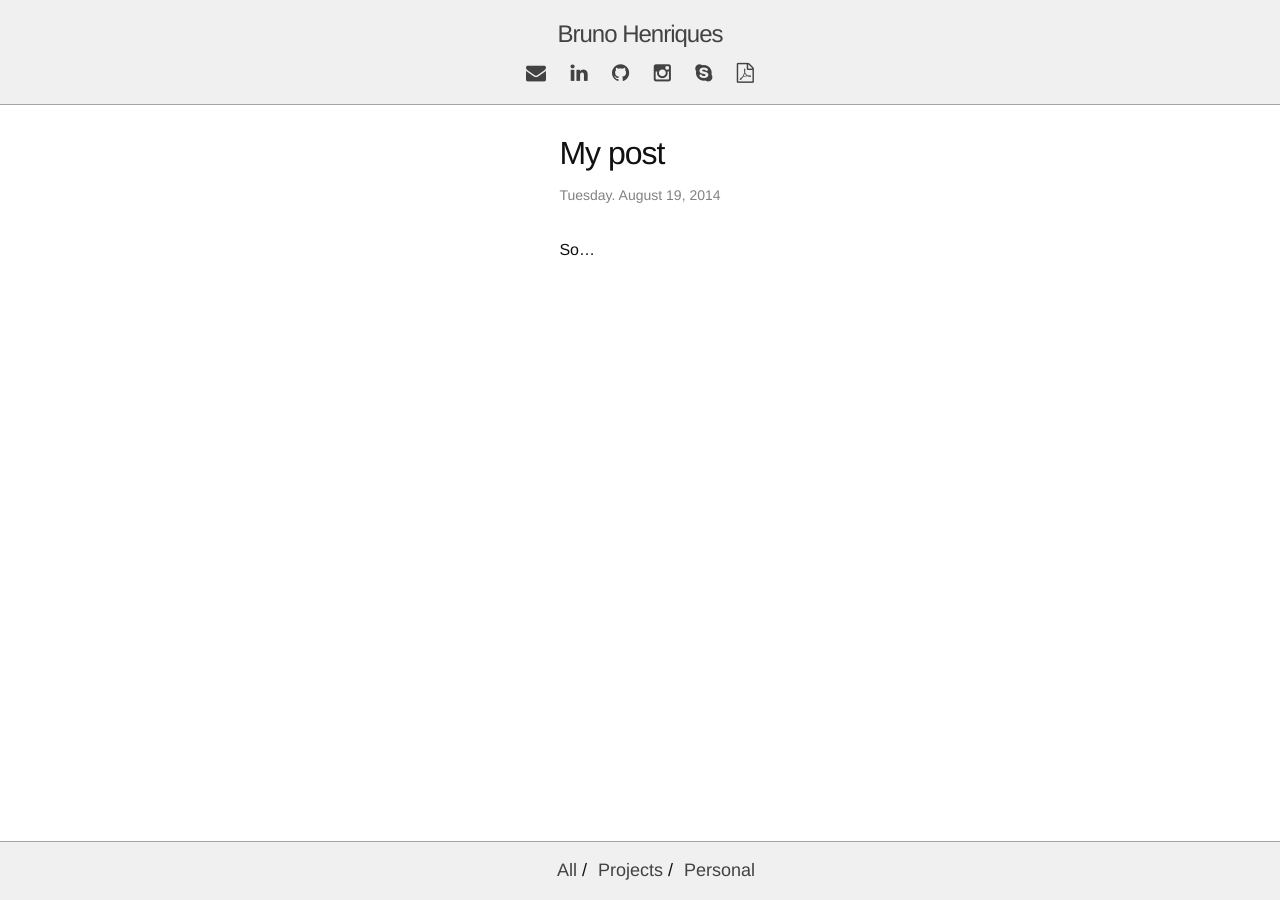
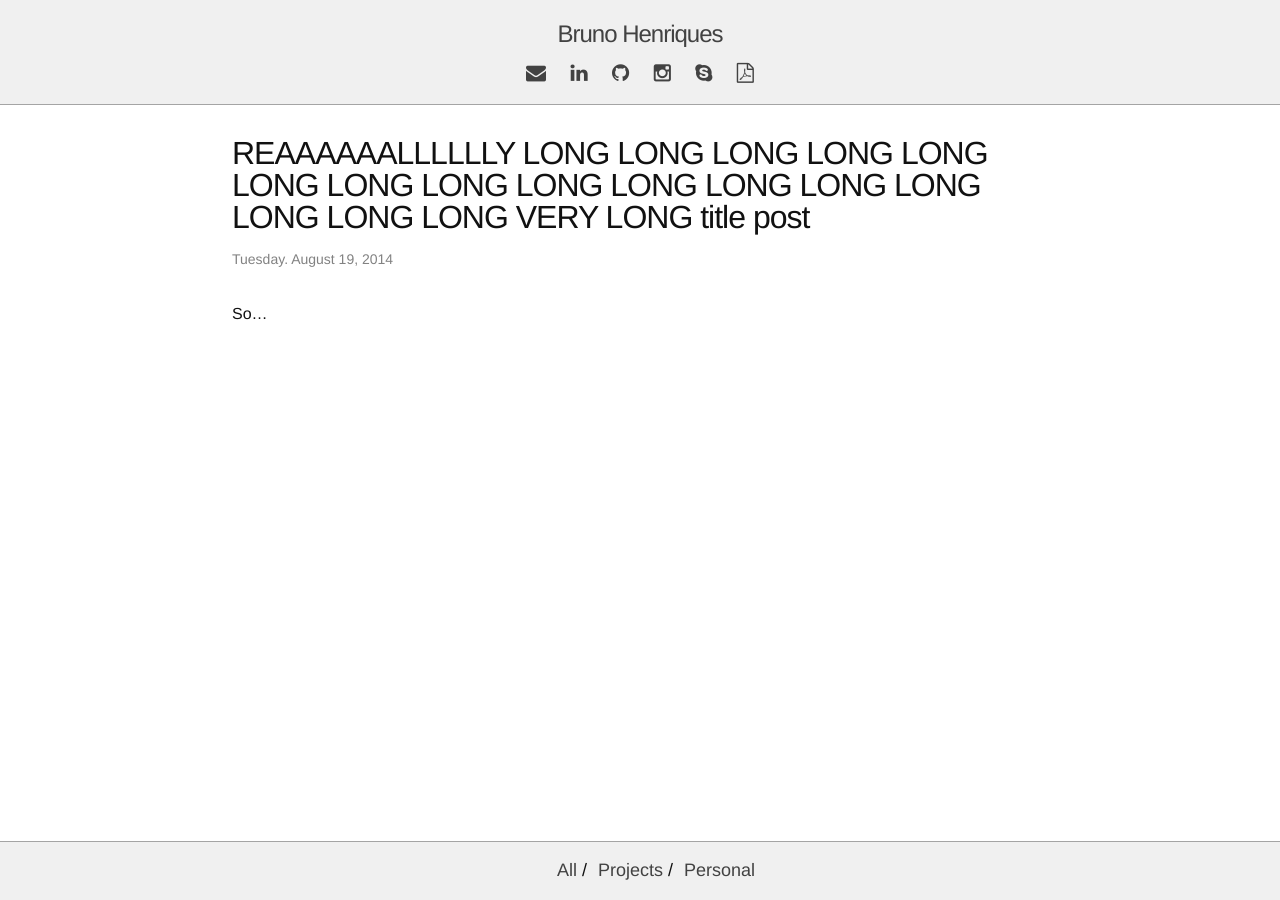
Before and after one commit to xanzheus/riques, a Jekyll site: the page built from _posts/Custom/2016-02-02-My post.markdown, in a window 1280 px wide. Built offline with Jekyll 4.4.1, drawn with Linux system fonts in a browser that asks for light colours.

Commit message:
Trying to stablish flexible width

```diff
--- a/_includes/main_design/page/post_list.html
+++ b/_includes/main_design/page/post_list.html
@@ -12,7 +12,6 @@
     {% assign source = site.posts %}
 {% endif %}
 
-<section>
 <h2 class="smallcap capitalize-first-letter"> {{ category_name }} </h2>
 <ul class="post-list">
     {% assign empty_category = true %}
@@ -28,4 +27,3 @@
         <li>There is nothing posted (yet!).</li>
     {% endif %}
 </ul>
-</section>
--- a/_layouts/post.html
+++ b/_layouts/post.html
@@ -14,7 +14,6 @@ layout: default
     </p>
 
     {% include main_design/post/post-tags.html %}
-
   </header>
 
   <div class="post-content" itemprop="articleBody">
--- a/_posts/Custom/2016-02-02-My post.markdown
+++ b/_posts/Custom/2016-02-02-My post.markdown
@@ -1,8 +1,8 @@
 ---
 layout: post
-title:  "My post"
+title:  "REAAAAAALLLLLLY LONG LONG LONG LONG LONG LONG LONG LONG LONG LONG LONG LONG LONG LONG LONG LONG VERY LONG title post"
 date:   2014-08-19 23:56:45
-categories: [personal]
+categories: [all, personal]
 ---
 
 So...
--- a/_sass/_layout.scss
+++ b/_sass/_layout.scss
@@ -78,7 +78,8 @@
  * Page content
  */
 .page-content {
-    max-width: 48rem;
+    max-width: 54rem; //was 48
+    width: 90%;
     padding: $spacing-unit ($spacing-unit * 0.75);
     margin: 0 auto;
     box-sizing: border-box;
```
Lines whose indentation alone changed are shown as unchanged.
